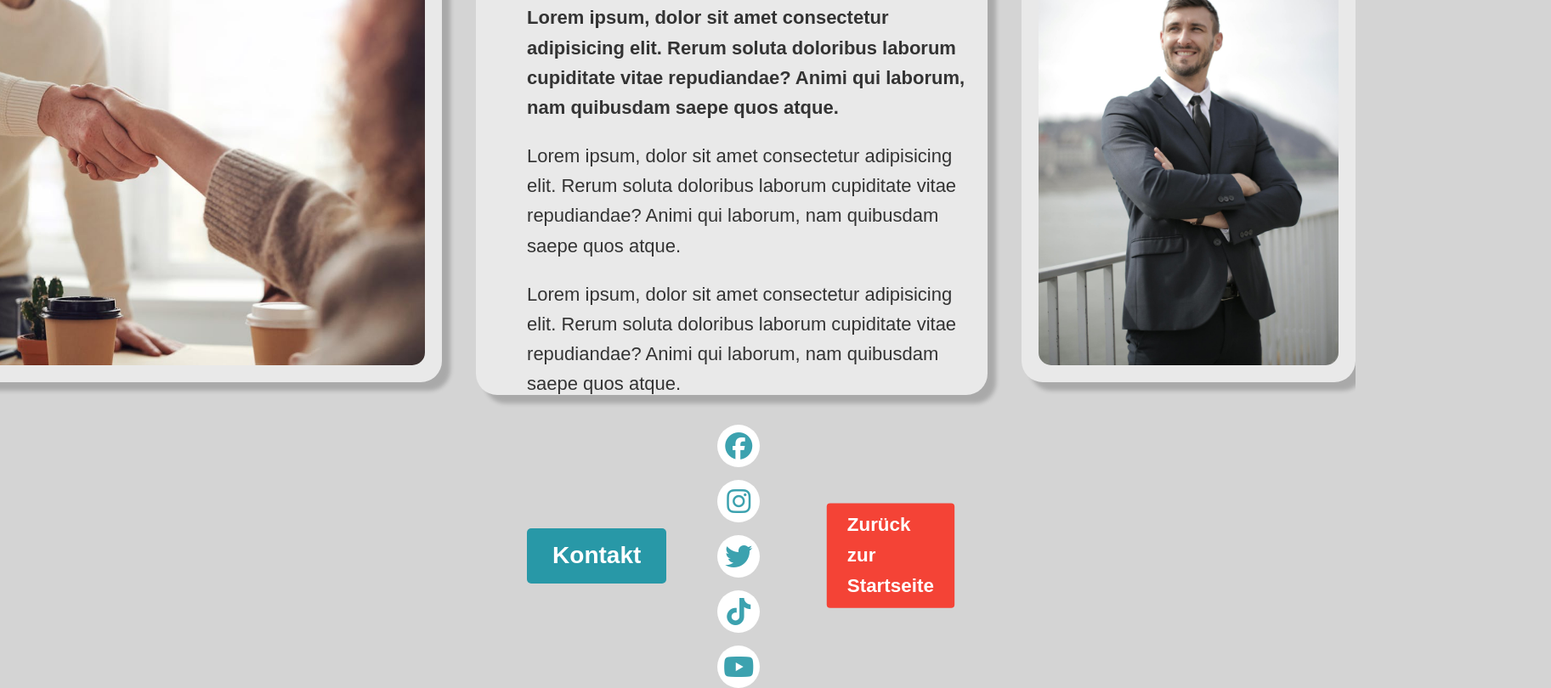
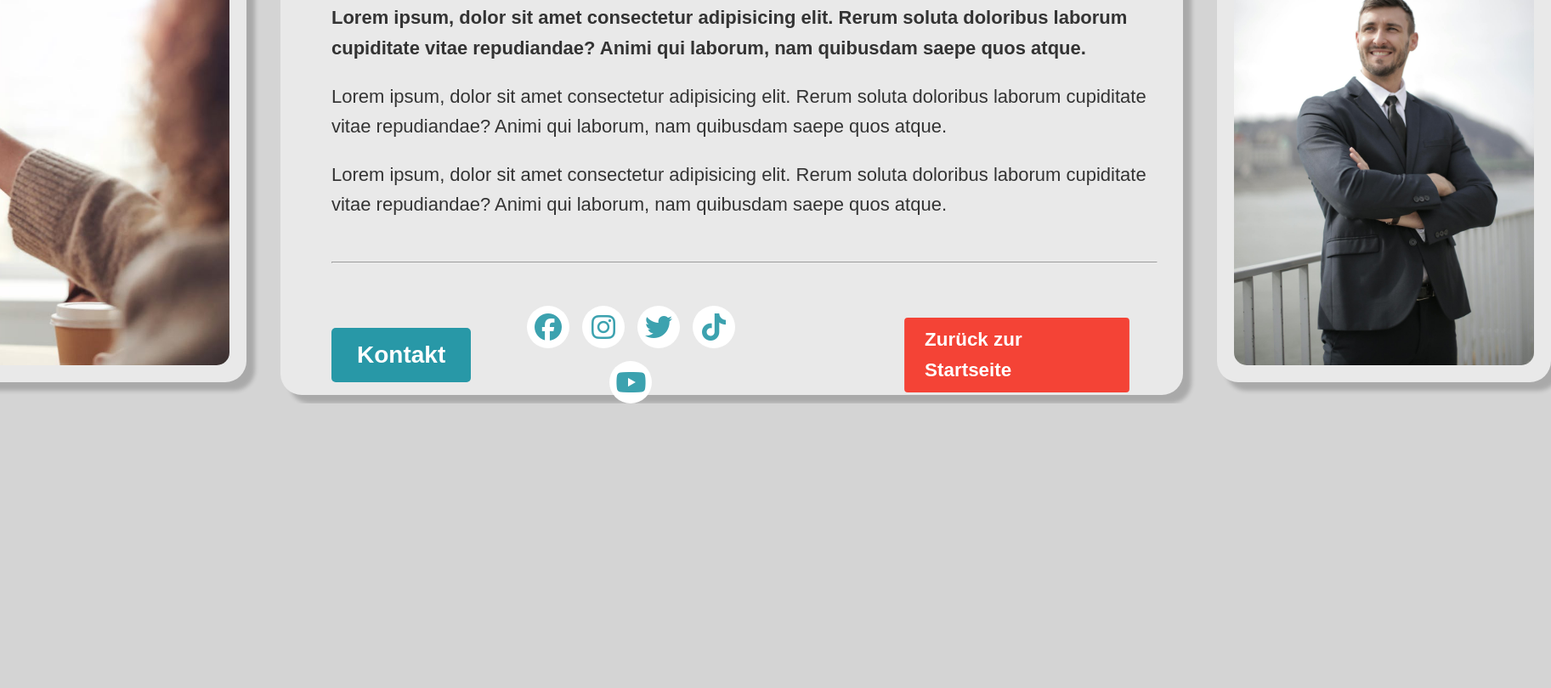
Before and after one commit to Max-Nux/Eco-Haven, a plain HTML site: page about.html in a window 1280 px wide. Shown: the part 420-1230 px from the top of the page at 85% size, 1825 px wide, since content can reach past the window. After the commit the page ends 895 px from the top, so only its background shows below. Drawn offline with Linux system fonts and the light colour scheme.

Commit message:
improved about us design

```diff
--- a/about.css
+++ b/about.css
@@ -23,7 +23,7 @@ body {
     max-width: 1000px;
     max-height: 570px;
     padding-left: 60px;
-    padding-right: 20px;
+    padding-right: 30px;
     padding-bottom: 30px;
     border-radius: 25px;
     box-shadow: 10px 10px 5px rgba(0, 0, 0, 0.2);
@@ -68,16 +68,30 @@ body {
     cursor: default;
 }
 
-.contact {
+.line {
+    margin: 50px 0;
+    width: 970px;
+}
+
+.button-container {
     margin-top: 30px;
     margin-bottom: 25px;
     display: flex;
     flex-direction: row;
     align-items: center;
-    gap: 60px;
+    justify-content: center;
+    gap: 140px;
 }
 
-.button {
+.contact-container {
+    display: flex;
+    flex-direction: row;
+    align-items: center;
+    justify-content: center;
+    gap: 40px;
+}
+
+.contact {
     display: inline-block;
     padding: 10px 30px;
     background-color: #2898a7;
@@ -89,7 +103,7 @@ body {
     transition: 0.5s ease;
 }
 
-.button:hover {
+.contact:hover {
     background-color: #216788;
     transform: scale(1.05);
 }
--- a/about.html
+++ b/about.html
@@ -25,14 +25,18 @@
         <p class="text">Lorem ipsum, dolor sit amet consectetur adipisicing elit. Rerum soluta doloribus laborum cupiditate vitae repudiandae? Animi qui laborum, nam quibusdam saepe quos atque.</p>
         <p class="text">Lorem ipsum, dolor sit amet consectetur adipisicing elit. Rerum soluta doloribus laborum cupiditate vitae repudiandae? Animi qui laborum, nam quibusdam saepe quos atque.</p>
 
-        <div class="contact">
-          <a class="button" href="contact.html">Kontakt</a>
+        <hr class="line">
+
+        <div class="button-container">
+          <div class="contact-container">
+            <a class="contact" href="contact.html">Kontakt</a>
             <div class="socials">
               <a href="https://www.facebook.com/unicef" target="_blank"><i class="fa-brands fa-facebook"></i></a>
               <a href="https://www.instagram.com/unicef/" target="_blank"><i class="fa-brands fa-instagram"></i></a>
               <a href="https://x.com/UNICEF" target="_blank"><i class="fa-brands fa-twitter"></i></a>
               <a href="https://www.tiktok.com/@unicef" target="_blank"><i class="fa-brands fa-tiktok"></i></a>
               <a href="https://www.youtube.com/@UNICEF" target="_blank"><i class="fa-brands fa-youtube"></i></a>
+            </div>
           </div>
           <a class="back" href="index.html">Zurück zur Startseite</a>
         </div>
```
Lines whose indentation alone changed are shown as unchanged.
